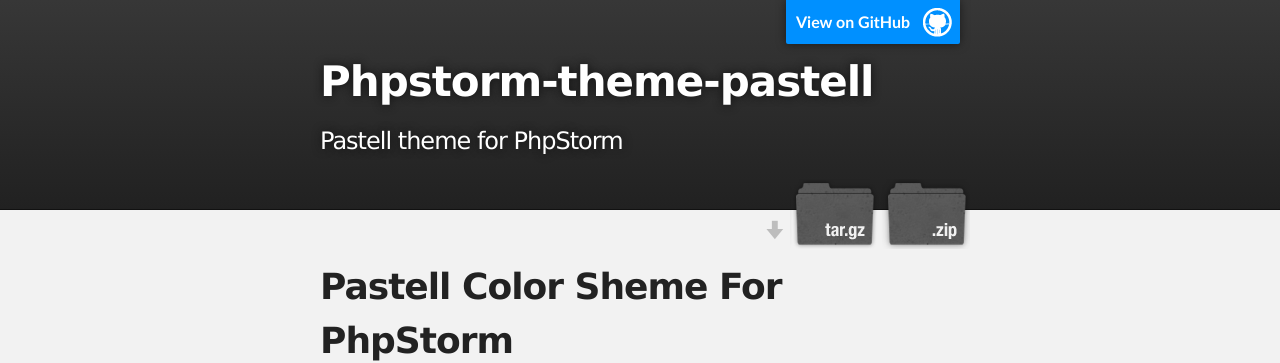
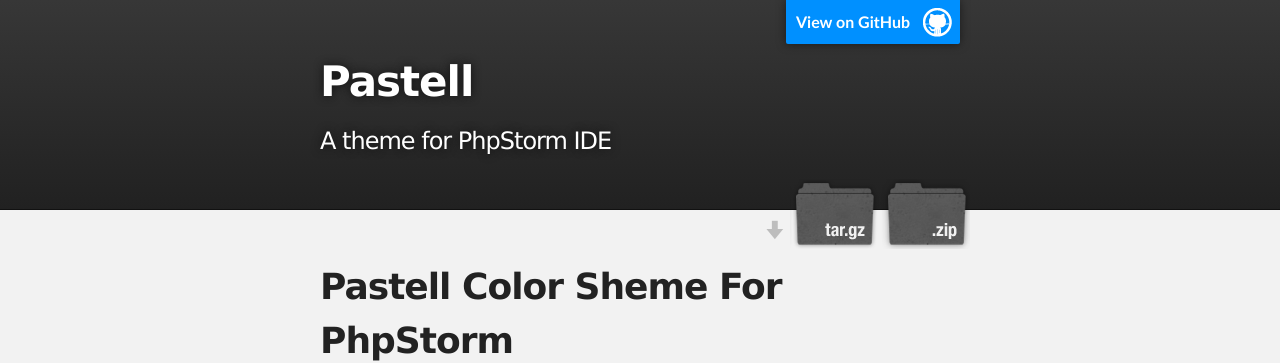
Before and after one commit to gergelykralik/phpstorm-theme-pastell, a plain HTML site: page index.html in a window 1280 px wide. Shown: the top 363 px of the page. Drawn offline with Linux system fonts and the light colour scheme.

Commit message:
updated page

```diff
--- a/index.html
+++ b/index.html
@@ -4,11 +4,11 @@
   <head>
     <meta charset='utf-8'>
     <meta http-equiv="X-UA-Compatible" content="chrome=1">
-    <meta name="description" content="Phpstorm-theme-pastell : Pastell theme for PhpStorm">
+    <meta name="description" content="Pastell: a theme for PhpStorm IDE">
 
     <link rel="stylesheet" type="text/css" media="screen" href="stylesheets/stylesheet.css">
 
-    <title>Phpstorm-theme-pastell</title>
+    <title>Pastell: A theme for PhpStorm IDE</title>
   </head>
 
   <body>
@@ -18,8 +18,8 @@
         <header class="inner">
           <a id="forkme_banner" href="https://github.com/gergelykralik/phpstorm-theme-pastell">View on GitHub</a>
 
-          <h1 id="project_title">Phpstorm-theme-pastell</h1>
-          <h2 id="project_tagline">Pastell theme for PhpStorm</h2>
+          <h1 id="project_title">Pastell</h1>
+          <h2 id="project_tagline">A theme for PhpStorm IDE</h2>
 
             <section id="downloads">
               <a class="zip_download_link" href="https://github.com/gergelykralik/phpstorm-theme-pastell/zipball/master">Download this project as a .zip file</a>
```
